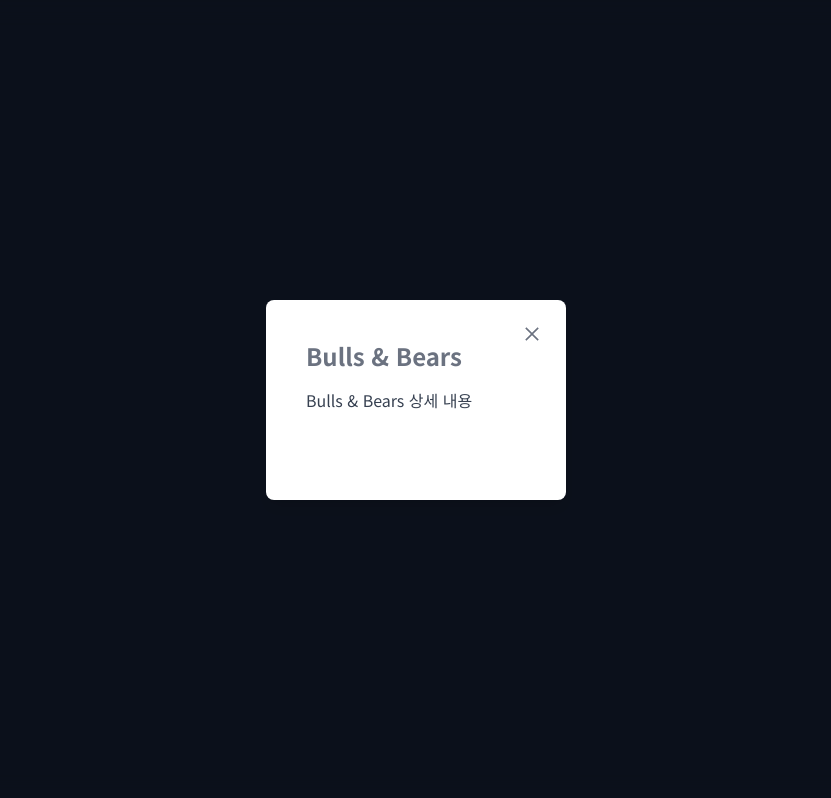
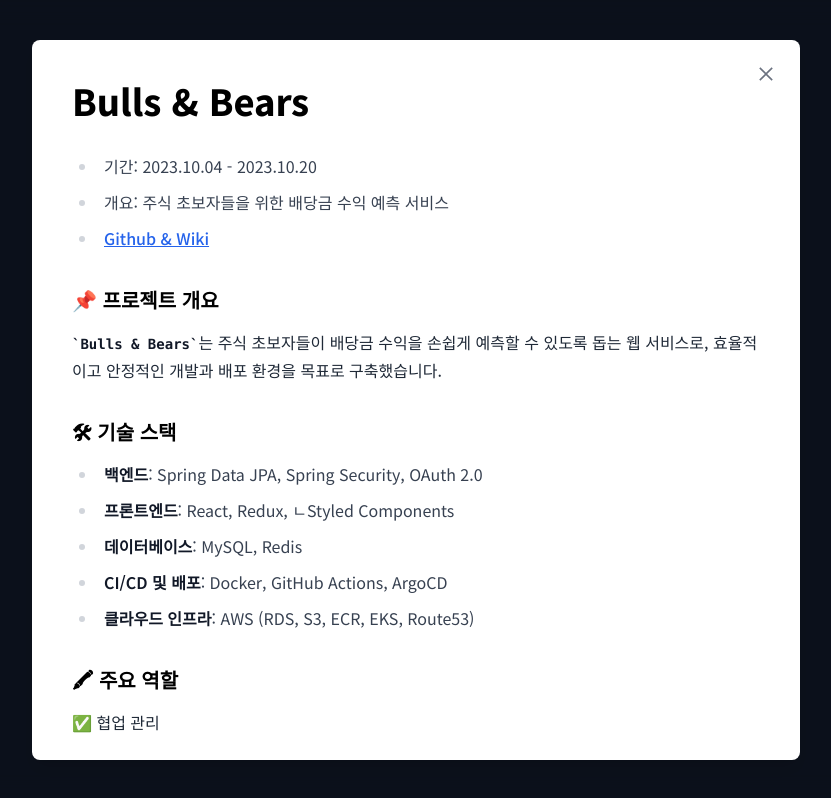
Before and after one commit to kkkwp/portfolio, a Next.js app: page /readme/1 in a window 1280 px wide. Shown: the whole page, without its empty margins (224-1055 px from the left). Built offline with nearby package versions, Linux system fonts and the light colour scheme.

Commit message:
feat: 상세내역 표시

```diff
--- /dev/null
+++ b/src/app/@modal/(.)readme/[id]/layout.tsx
@@ -0,0 +1,7 @@
+export default function MdxLayout({ children }: { children: React.ReactNode }) {
+  return (
+    <div className="prose mx-auto prose-headings:text-black prose-p:text-gray-800 prose-a:text-blue-600 hover:prose-a:text-blue-800 prose-blockquote:border-l-4 prose-blockquote:border-gray-300 prose-blockquote:pl-4 prose-blockquote:text-gray-600">
+      {children}
+    </div>
+  )
+}
--- a/src/app/@modal/(.)readme/[id]/page.tsx
+++ b/src/app/@modal/(.)readme/[id]/page.tsx
@@ -1,16 +1,27 @@
-import Readme from '@/components/Readme'
 import { Modal } from '@/components/Modal'
+import BullsAndBears from '@/markdown/bulls-and-bears.mdx'
+import MusicQ from '@/markdown/music-q.mdx'
+import BarumSpeak from '@/markdown/barum-speak.mdx'
 
-export default async function ReadmePage({
+const mdxFiles: Record<string, React.ComponentType> = {
+  '1': BullsAndBears,
+  '2': MusicQ,
+  '3': BarumSpeak,
+}
+
+export default async function Page({
   params,
 }: {
   params: Promise<{ id: string }>
 }) {
-  const resolvedParams = await params
+  const { id } = await params
+  const Content = mdxFiles[id] || (() => <p>잘못된 접근입니다.</p>)
 
   return (
     <Modal>
-      <Readme id={resolvedParams.id} />
+      <div>
+        <Content />
+      </div>
     </Modal>
   )
 }
--- /dev/null
+++ b/src/app/readme/[id]/layout.tsx
@@ -0,0 +1,7 @@
+export default function MdxLayout({ children }: { children: React.ReactNode }) {
+  return (
+    <div className="prose mx-auto prose-headings:text-black prose-p:text-gray-800 prose-a:text-blue-600 hover:prose-a:text-blue-800 prose-blockquote:border-l-4 prose-blockquote:border-gray-300 prose-blockquote:pl-4 prose-blockquote:text-gray-600">
+      {children}
+    </div>
+  )
+}
--- a/src/app/readme/[id]/page.tsx
+++ b/src/app/readme/[id]/page.tsx
@@ -1,16 +1,27 @@
-import Readme from '@/components/Readme'
 import { Modal } from '@/components/Modal'
+import BullsAndBears from '@/markdown/bulls-and-bears.mdx'
+import MusicQ from '@/markdown/music-q.mdx'
+import BarumSpeak from '@/markdown/barum-speak.mdx'
 
-export default async function ReadmePage({
+const mdxFiles: Record<string, React.ComponentType> = {
+  '1': BullsAndBears,
+  '2': MusicQ,
+  '3': BarumSpeak,
+}
+
+export default async function Page({
   params,
 }: {
   params: Promise<{ id: string }>
 }) {
-  const resolvedParams = await params
+  const { id } = await params
+  const Content = mdxFiles[id] || (() => <p>잘못된 접근입니다.</p>)
 
   return (
     <Modal>
-      <Readme id={resolvedParams.id} />
+      <div>
+        <Content />
+      </div>
     </Modal>
   )
 }
--- a/src/components/Readme.tsx
+++ /dev/null
@@ -1,28 +0,0 @@
-export default function Readme({ id }: { id: string }) {
-  const contentById: Record<string, { title: string; description: string }> = {
-    '1': {
-      title: 'Bulls & Bears',
-      description: 'Bulls & Bears 상세 내용',
-    },
-    '2': {
-      title: 'MusicQ!',
-      description: 'MusicQ! 상세 내용',
-    },
-    '3': {
-      title: '바름스픽',
-      description: '바름스픽 상세 내용',
-    },
-  }
-
-  const content = contentById[id] || {
-    title: '404',
-    description: '잘못된 접근입니다.',
-  }
-
-  return (
-    <div>
-      <h1 className="mb-4 text-2xl font-bold text-gray-500">{content.title}</h1>
-      <p className="mb-4 text-gray-700">{content.description}</p>
-    </div>
-  )
-}
```
